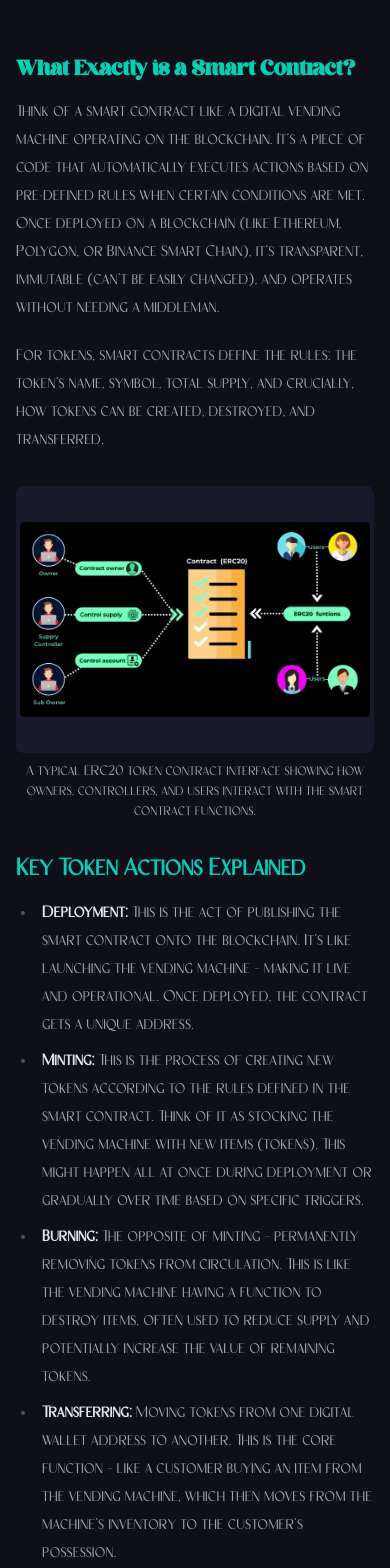
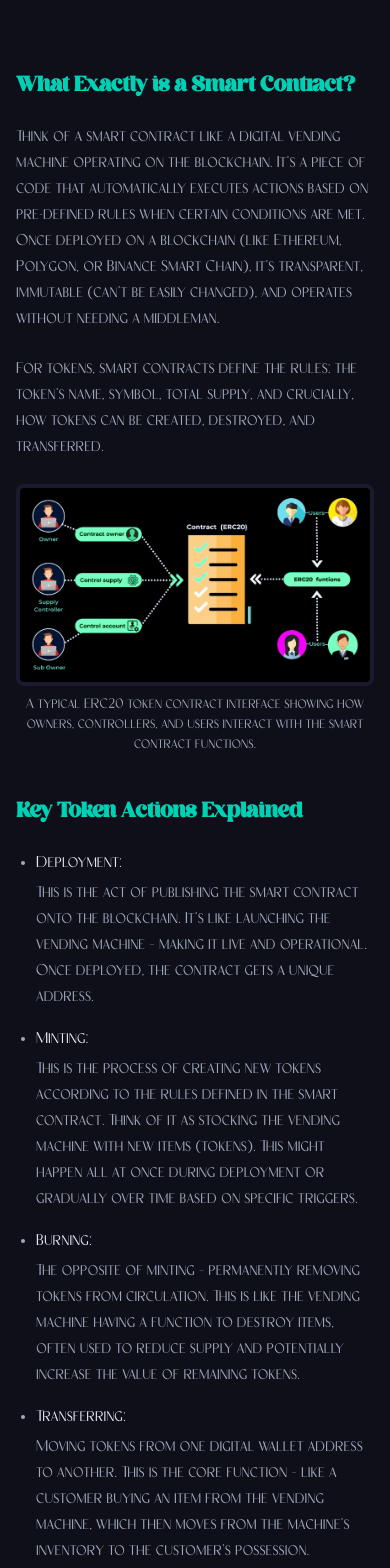
Before and after one commit to Gcavazo1/Quicktoken-Landing-Blog, a Next.js app: page / in a window 390 px wide. Shown: the part 2620-4188 px from the top of the page. Built offline with nearby package versions, Linux system fonts and the light colour scheme.

Commit message:
fix: Apply mx-auto to prose articles for mobile centering

```diff
--- a/app/components/sections/BlogContentSectionPart1.tsx
+++ b/app/components/sections/BlogContentSectionPart1.tsx
@@ -10,27 +10,27 @@ const BlogContentSectionPart1 = () => {
           Understanding the Engine: Smart Contracts & Token Actions
         </h2>
 
-        <div className="w-full overflow-hidden">
-          <article className="prose prose-invert lg:prose-xl mx-auto text-textLight font-body">
-            {/* Using prose classes for better article formatting - requires @tailwindcss/typography plugin if not already set up */}
-            {/* We can adjust styling if the plugin isn't used */}
+        <div className="max-w-3xl mx-auto">
+          <article className="text-textLight font-body space-y-6">
 
-            <h3 className="text-2xl text-primary font-title">What Exactly is a Smart Contract?</h3>
-            <p className="text-textMuted">
+            <h3 className="text-2xl text-primary font-title font-semibold pt-4">
+              What Exactly is a Smart Contract?
+            </h3>
+            <p className="text-textMuted leading-relaxed">
               Think of a smart contract like a digital vending machine operating on the blockchain. It's a piece of code that automatically executes actions based on pre-defined rules when certain conditions are met. Once deployed on a blockchain (like Ethereum, Polygon, or Binance Smart Chain), it's transparent, immutable (can't be easily changed), and operates without needing a middleman.
             </p>
-            <p className="text-textMuted">
+            <p className="text-textMuted leading-relaxed">
               For tokens, smart contracts define the rules: the token's name, symbol, total supply, and crucially, how tokens can be created, destroyed, and transferred.
             </p>
 
             <figure className="my-8">
-              <div className="bg-surface p-1 rounded-lg overflow-hidden">
+              <div className="bg-surface p-1 rounded-lg overflow-hidden max-w-[500px] mx-auto">
                 <Image
                   src="/images/contract-interface.jpg"
                   alt="ERC20 Token Contract Interface Diagram"
                   width={500}
                   height={250}
-                  className="mx-auto rounded"
+                  className="mx-auto rounded w-full h-auto"
                 />
               </div>
               <figcaption className="text-textMuted text-center mt-2 text-sm">
@@ -38,23 +38,29 @@ const BlogContentSectionPart1 = () => {
               </figcaption>
             </figure>
 
-            <h3 className="text-2xl text-primary mt-8">Key Token Actions Explained</h3>
-            <ul className="list-disc space-y-2 pl-5 text-textMuted">
+            <h3 className="text-2xl text-primary font-title font-semibold pt-4">
+              Key Token Actions Explained
+            </h3>
+            <ul className="list-disc space-y-4 pl-5 text-textMuted leading-relaxed">
               <li>
-                <strong className="text-textLight">Deployment:</strong> This is the act of publishing the smart contract onto the blockchain. It's like launching the vending machine – making it live and operational. Once deployed, the contract gets a unique address.
+                <strong className="text-textLight font-medium block mb-1">Deployment:</strong>
+                This is the act of publishing the smart contract onto the blockchain. It's like launching the vending machine – making it live and operational. Once deployed, the contract gets a unique address.
               </li>
               <li>
-                <strong className="text-textLight">Minting:</strong> This is the process of creating new tokens according to the rules defined in the smart contract. Think of it as stocking the vending machine with new items (tokens). This might happen all at once during deployment or gradually over time based on specific triggers.
+                <strong className="text-textLight font-medium block mb-1">Minting:</strong>
+                This is the process of creating new tokens according to the rules defined in the smart contract. Think of it as stocking the vending machine with new items (tokens). This might happen all at once during deployment or gradually over time based on specific triggers.
               </li>
               <li>
-                <strong className="text-textLight">Burning:</strong> The opposite of minting – permanently removing tokens from circulation. This is like the vending machine having a function to destroy items, often used to reduce supply and potentially increase the value of remaining tokens.
+                <strong className="text-textLight font-medium block mb-1">Burning:</strong>
+                The opposite of minting – permanently removing tokens from circulation. This is like the vending machine having a function to destroy items, often used to reduce supply and potentially increase the value of remaining tokens.
               </li>
               <li>
-                <strong className="text-textLight">Transferring:</strong> Moving tokens from one digital wallet address to another. This is the core function – like a customer buying an item from the vending machine, which then moves from the machine's inventory to the customer's possession.
+                <strong className="text-textLight font-medium block mb-1">Transferring:</strong>
+                Moving tokens from one digital wallet address to another. This is the core function – like a customer buying an item from the vending machine, which then moves from the machine's inventory to the customer's possession.
               </li>
             </ul>
 
-            <p className="text-textLight mt-6">
+            <p className="text-textLight leading-relaxed pt-4">
               Understanding these core mechanics is the first step towards seeing how you can leverage this technology. The ability to control the deployment and minting process is where the revenue opportunity begins to take shape...
             </p>
 
--- a/app/components/sections/BlogContentSectionPart2.tsx
+++ b/app/components/sections/BlogContentSectionPart2.tsx
@@ -11,92 +11,112 @@ const BlogContentSectionPart2 = () => {
           Building Your Business: Revenue, Audience & Marketing
         </h2>
 
-        <div className="w-full overflow-hidden">
-          <article className="prose prose-invert lg:prose-xl mx-auto text-textLight font-body">
-            {/* Using prose classes - requires @tailwindcss/typography */}
+        <div className="max-w-3xl mx-auto">
+          <article className="text-textLight font-body space-y-6">
 
-            <h3 className="text-2xl text-primary font-title">Monetization Models (Your Platform's Fees)</h3>
-            <p className="text-textMuted">
+            <h3 className="text-2xl text-primary font-title font-semibold pt-4">
+              Monetization Models (Your Platform's Fees)
+            </h3>
+            <p className="text-textMuted leading-relaxed">
               Now that you understand the mechanics and have the tool (like QuickToken), how do you actually structure your revenue? Here are common approaches:
             </p>
-            <ul className="list-disc space-y-2 pl-5 text-textMuted">
+            <ul className="list-disc space-y-4 pl-5 text-textMuted leading-relaxed">
               <li>
-                <strong className="text-textLight">Platform Subscription/Access Fee:</strong> Charge users a recurring (monthly/yearly) or one-time fee just to use your platform to deploy tokens. Simple and predictable income.
+                <strong className="text-textLight font-medium block mb-1">Platform Subscription/Access Fee:</strong>
+                Charge users a recurring (monthly/yearly) or one-time fee just to use your platform to deploy tokens. Simple and predictable income.
               </li>
               <li>
-                <strong className="text-textLight">One-Time Deployment Fee:</strong> Charge a flat fee each time a user deploys a new token contract through your service. Good for project-based users.
+                <strong className="text-textLight font-medium block mb-1">One-Time Deployment Fee:</strong>
+                Charge a flat fee each time a user deploys a new token contract through your service. Good for project-based users.
               </li>
               <li>
-                <strong className="text-textLight">Percentage-Based Minting Fee:</strong> Take a small percentage (e.g., 0.5-2%) of the tokens minted through contracts deployed on your platform. This aligns your income with your users' success but requires more complex off-chain tracking or specialized contract logic.
+                <strong className="text-textLight font-medium block mb-1">Percentage-Based Minting Fee:</strong>
+                Take a small percentage (e.g., 0.5-2%) of the tokens minted through contracts deployed on your platform. This aligns your income with your users' success but requires more complex off-chain tracking or specialized contract logic.
               </li>
                <li>
-                <strong className="text-textLight">Fixed Minting Fee:</strong> Charge a small, fixed fee (in native currency like ETH/MATIC or stablecoin) per mint transaction. Easier to implement than percentage fees.
+                <strong className="text-textLight font-medium block mb-1">Fixed Minting Fee:</strong>
+                Charge a small, fixed fee (in native currency like ETH/MATIC or stablecoin) per mint transaction. Easier to implement than percentage fees.
               </li>
                <li>
-                <strong className="text-textLight">Hybrid Models:</strong> Combine approaches, like a basic access fee plus optional premium features or lower deployment fees for subscribers.
+                <strong className="text-textLight font-medium block mb-1">Hybrid Models:</strong>
+                Combine approaches, like a basic access fee plus optional premium features or lower deployment fees for subscribers.
               </li>
             </ul>
 
-            <div className="not-prose my-12">
+            <div className="my-12">
               <TrendDiagram />
             </div>
-            <p className="text-textMuted text-center italic">
+            <p className="text-textMuted text-center italic text-sm leading-relaxed">
               As shown in the chart above, the token platform market continues to grow, creating significant revenue opportunities for platform owners.
             </p>
 
-            <h3 className="text-2xl text-primary mt-8">Who is Your Target Audience?</h3>
-            <p className="text-textMuted">
-              Who would pay to use *your* token deployment platform? Consider these groups:
+            <h3 className="text-2xl text-primary font-title font-semibold pt-4">
+              Who is Your Target Audience?
+            </h3>
+            <p className="text-textMuted leading-relaxed">
+              Who would pay to use <em>your</em> token deployment platform? Consider these groups:
             </p>
-             <ul className="list-disc space-y-2 pl-5 text-textMuted">
+             <ul className="list-disc space-y-4 pl-5 text-textMuted leading-relaxed">
               <li>
-                <strong className="text-textLight">Community Leaders & Creators:</strong> Individuals building online communities, DAOs, or fan clubs who want a token for governance, membership, or rewards without coding.
+                <strong className="text-textLight font-medium block mb-1">Community Leaders & Creators:</strong>
+                Individuals building online communities, DAOs, or fan clubs who want a token for governance, membership, or rewards without coding.
               </li>
               <li>
-                <strong className="text-textLight">Small Businesses & Startups:</strong> Companies exploring loyalty programs, simple utility tokens, or promotional tokens.
+                <strong className="text-textLight font-medium block mb-1">Small Businesses & Startups:</strong>
+                Companies exploring loyalty programs, simple utility tokens, or promotional tokens.
               </li>
                <li>
-                <strong className="text-textLight">Event Organizers:</strong> Using tokens for ticketing, access control, or in-event activities.
+                <strong className="text-textLight font-medium block mb-1">Event Organizers:</strong>
+                Using tokens for ticketing, access control, or in-event activities.
               </li>
               <li>
-                <strong className="text-textLight">Educational Projects:</strong> Bootcamps or courses teaching blockchain concepts might use your platform for practical exercises.
+                <strong className="text-textLight font-medium block mb-1">Educational Projects:</strong>
+                Bootcamps or courses teaching blockchain concepts might use your platform for practical exercises.
               </li>
                <li>
-                <strong className="text-textLight">NFT Projects (Simple Tokens):</strong> While complex NFT platforms are different, some projects might need a basic associated utility token.
+                <strong className="text-textLight font-medium block mb-1">NFT Projects (Simple Tokens):</strong>
+                While complex NFT platforms are different, some projects might need a basic associated utility token.
               </li>
             </ul>
 
-             <h3 className="text-2xl text-primary mt-8">Marketing Your Platform</h3>
-            <p className="text-textMuted">
+             <h3 className="text-2xl text-primary font-title font-semibold pt-4">
+               Marketing Your Platform
+             </h3>
+            <p className="text-textMuted leading-relaxed">
               Once built, how do you attract users?
             </p>
 
-            <div className="not-prose my-8">
+            <div className="my-8">
               <SalesFunnel />
             </div>
-            <p className="text-textMuted text-center italic mb-6">
+            <p className="text-textMuted text-center italic text-sm leading-relaxed mb-6">
               Understanding the customer journey helps you target your marketing efforts at each stage of the funnel.
             </p>
 
-             <ul className="list-disc space-y-2 pl-5 text-textMuted">
+             <ul className="list-disc space-y-4 pl-5 text-textMuted leading-relaxed">
               <li>
-                <strong className="text-textLight">Content Marketing:</strong> Create blog posts, tutorials, and guides (like this one!) about token use cases, targeting keywords your audience searches for.
+                <strong className="text-textLight font-medium block mb-1">Content Marketing:</strong>
+                Create blog posts, tutorials, and guides (like this one!) about token use cases, targeting keywords your audience searches for.
               </li>
                <li>
-                <strong className="text-textLight">Community Engagement:</strong> Participate in relevant Discord servers, forums (Reddit), and social media groups (Twitter/X, Farcaster) where potential users hang out. Offer value, don't just shill.
+                <strong className="text-textLight font-medium block mb-1">Community Engagement:</strong>
+                Participate in relevant Discord servers, forums (Reddit), and social media groups (Twitter/X, Farcaster) where potential users hang out. Offer value, don't just shill.
               </li>
                <li>
-                <strong className="text-textLight">Partnerships:</strong> Collaborate with complementary services (e.g., community platforms, NFT marketplaces with simple token needs).
+                <strong className="text-textLight font-medium block mb-1">Partnerships:</strong>
+                Collaborate with complementary services (e.g., community platforms, NFT marketplaces with simple token needs).
               </li>
               <li>
-                <strong className="text-textLight">Paid Ads:</strong> Targeted ads on platforms like Twitter or search engines can work if you have a clear value proposition and budget.
+                <strong className="text-textLight font-medium block mb-1">Paid Ads:</strong>
+                Targeted ads on platforms like Twitter or search engines can work if you have a clear value proposition and budget.
               </li>
                <li>
-                <strong className="text-textLight">Offer a Demo/Testnet:</strong> Let users try before they buy, reducing friction.
+                <strong className="text-textLight font-medium block mb-1">Offer a Demo/Testnet:</strong>
+                Let users try before they buy, reducing friction.
               </li>
             </ul>
 
-            <p className="text-textLight mt-6">
+            <p className="text-textLight leading-relaxed pt-4">
               Building a successful SaaS platform involves more than just code; it requires understanding your market, providing value, and effectively reaching your audience. QuickToken gives you the technical foundation, allowing you to focus on these crucial business aspects.
             </p>
 
```
